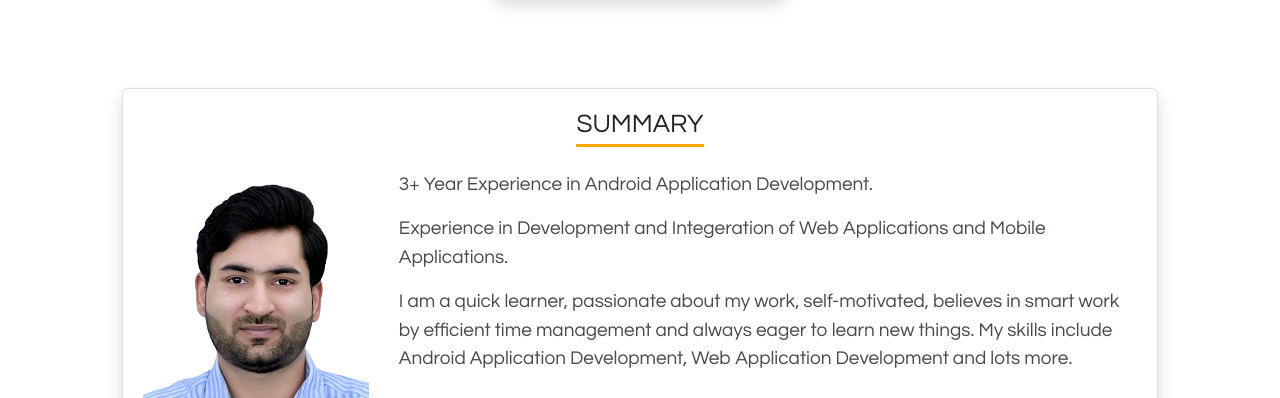
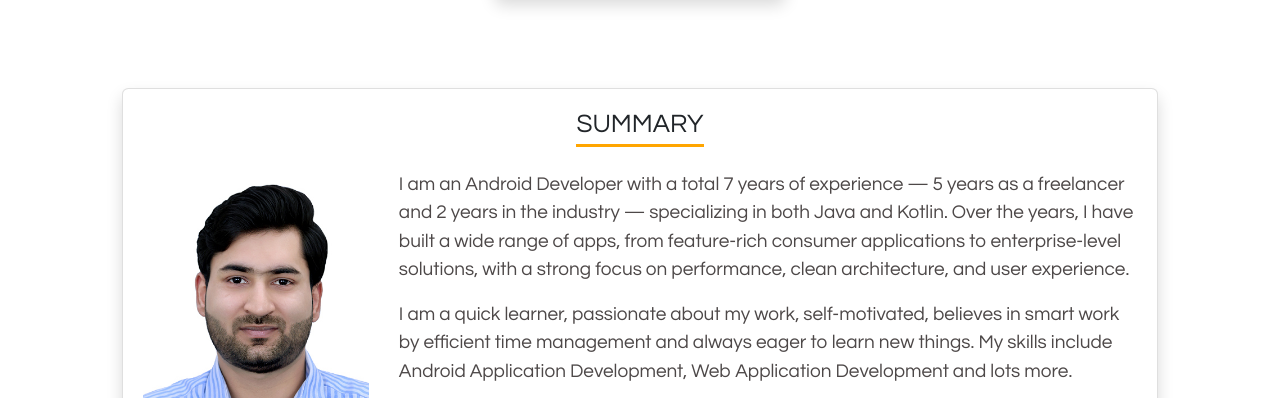
Before and after one commit to Akshaya-Amar/Portfolio, a plain HTML site: page index.html in a window 1280 px wide. Shown: the part 1176-1574 px from the top of the page. Drawn offline with nearby package versions, Linux system fonts and the light colour scheme.

Commit message:
experience updated

```diff
--- a/index.html
+++ b/index.html
@@ -132,11 +132,7 @@
 
             <div class="col-md-9">
               <p class="card-text">
-                3+ Year Experience in Android Application Development.
-              </p>
-
-              <p class="card-text">
-                Experience in Development and Integeration of Web Applications and Mobile Applications.
+                I am an Android Developer with a total 7 years of experience — 5 years as a freelancer and 2 years in the industry — specializing in both Java and Kotlin. Over the years, I have built a wide range of apps, from feature-rich consumer applications to enterprise-level solutions, with a strong focus on performance, clean architecture, and user experience.
               </p>
 
               <p class="card-text">
```
